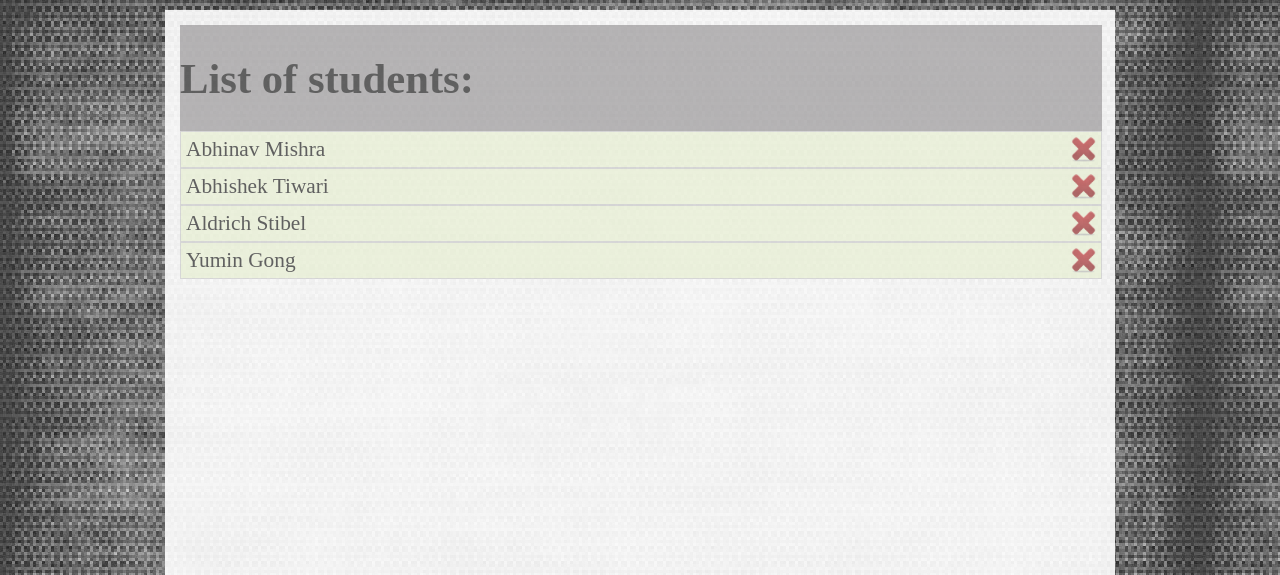
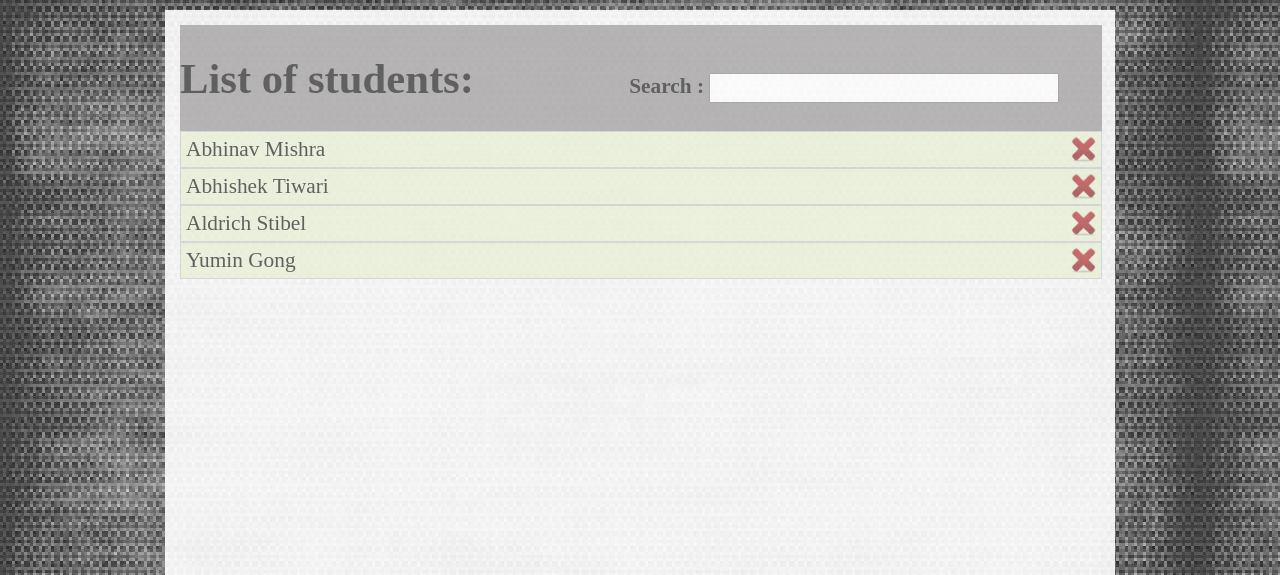
Before and after one commit to DR-SIGNMEUP/SIGNMEUP, a PHP site: page /admin_students.php in a window 1280 px wide. Shown: the part 90-665 px from the top of the page. Run offline with PHP 8.4, Linux system fonts and the light colour scheme; data comes from the database, SQL or seed files in the repository.

Commit message:
Again made changes to merge conflicts to include search functionality in admin module

```diff
--- a/admin_students.php
+++ b/admin_students.php
@@ -73,7 +73,13 @@ font-size:15px;
     </div>
 	 <div class="middleContainer">
 		<div class="middle">
-		<h1>List of students:</h1>
+		<h1 style="display:inline-block;margin-right:150px;">List of students:</h1>
+		<span style="display:inline-block;">
+			<form id="live-search" action="" class="styled" method="post">
+				<span style="font-weight: bold;">Search :</span>
+				<input type="text" class="text-input" id="filter" value="" />
+			</form>
+		</span>
 		<?php
 			$sql = "SELECT * FROM user_info WHERE user_type='student'";
 			$result = mysql_query($sql);
```
Also changed, not shown: faculty_info.php (+7 -1 lines).
